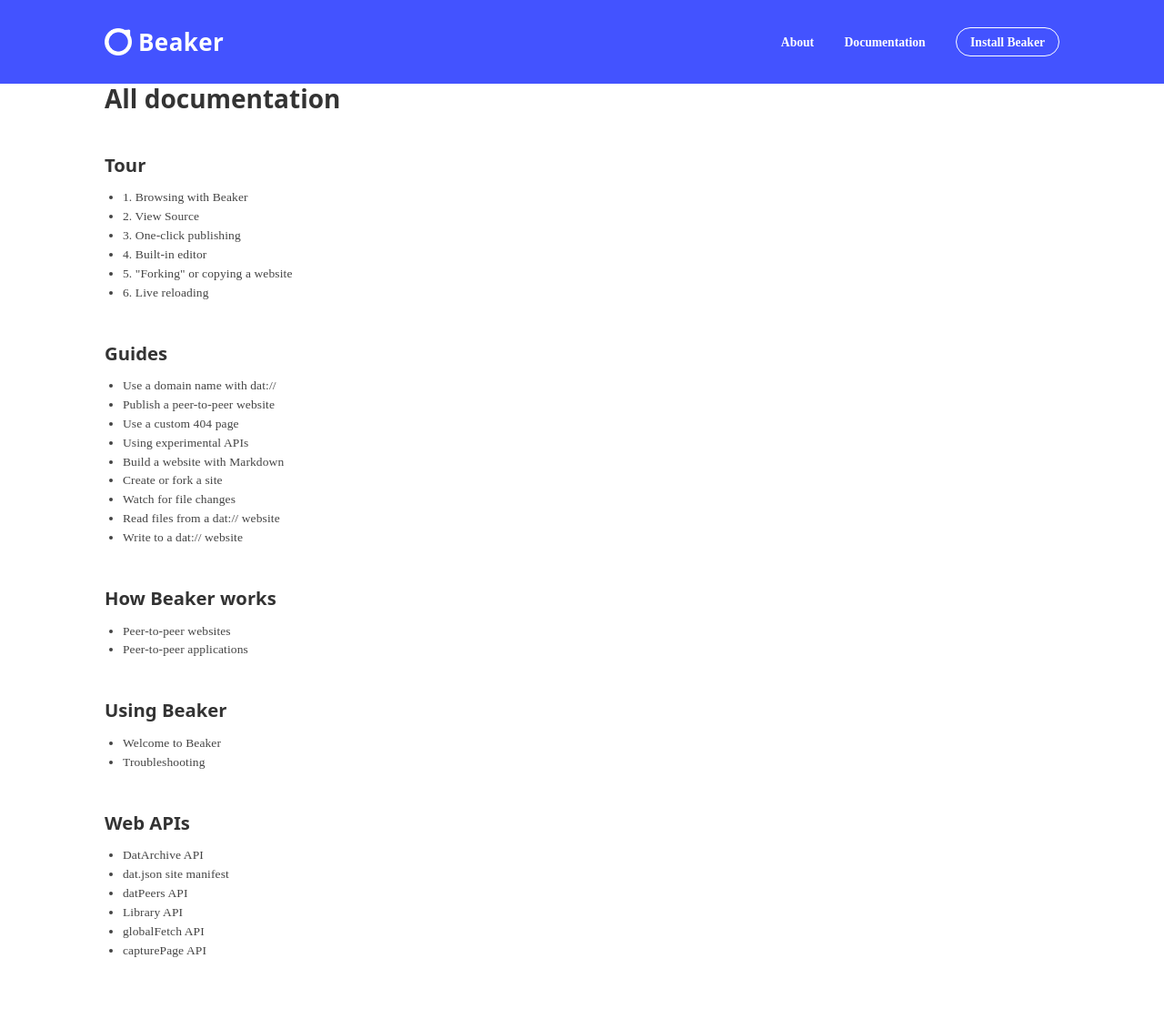
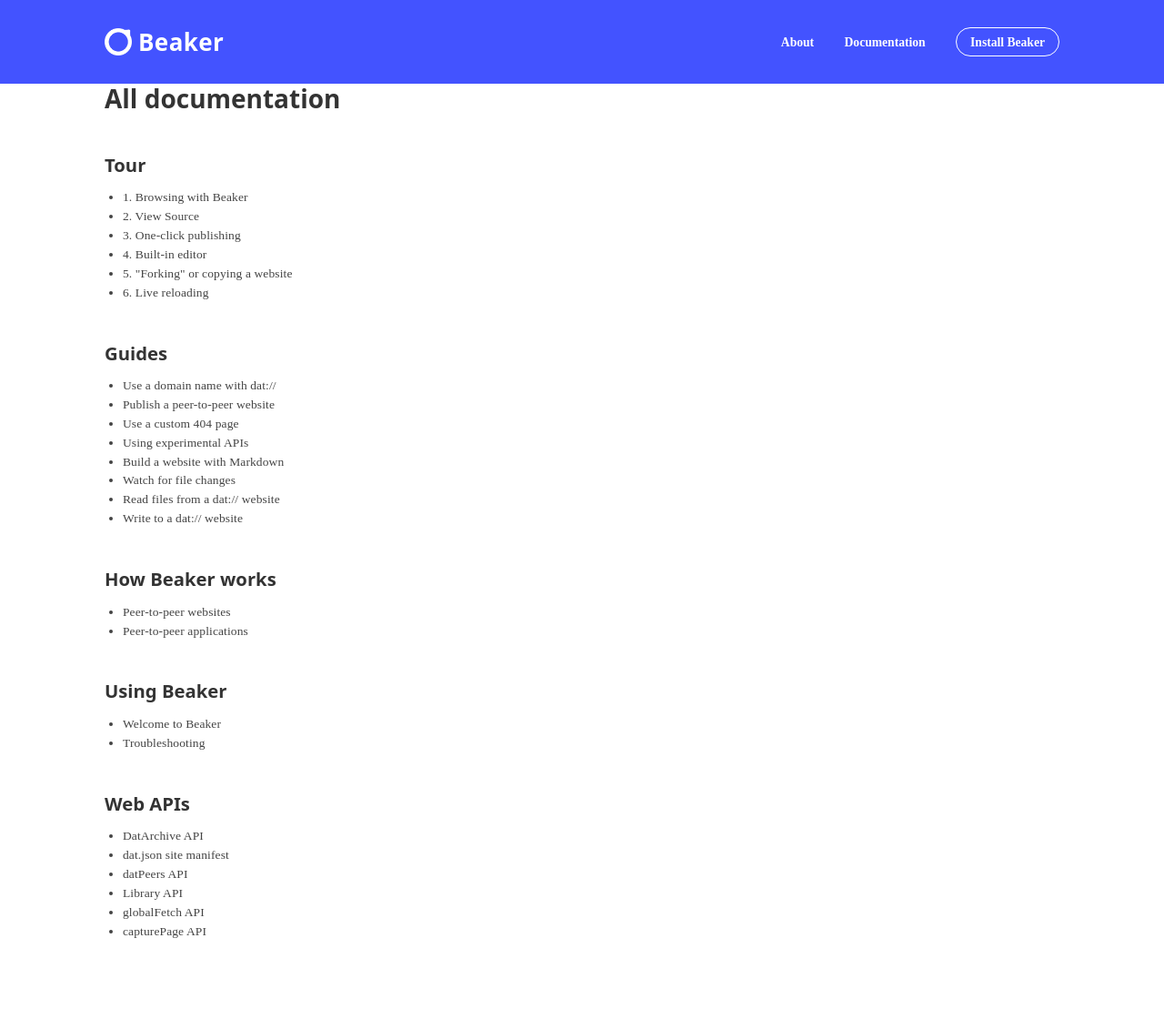
Before and after one commit to beakerbrowser/beakerbrowser.com, a Jekyll site: the page built from _docs/all/index.md, in a window 1280 px wide. Shown: the whole page at 91% size. Built offline with Jekyll 4.4.1, drawn with Linux system fonts in a browser that asks for light colours; some web fonts are replaced; after the commit the page ends 1099 px from its top, so only the background shows below that.

Commit message:
Delete old guide

```diff
--- a/_data/docs.yml
+++ b/_data/docs.yml
@@ -84,8 +84,6 @@
           url: "#navigation"
         - title: Custom styles
           url: "#custom-styles"
-    - title: Create or fork a site
-      url: /docs/guides/create-or-fork-a-site
     - title: Watch for file changes
       featured: true
       url: /docs/guides/watch-for-file-changes
```
